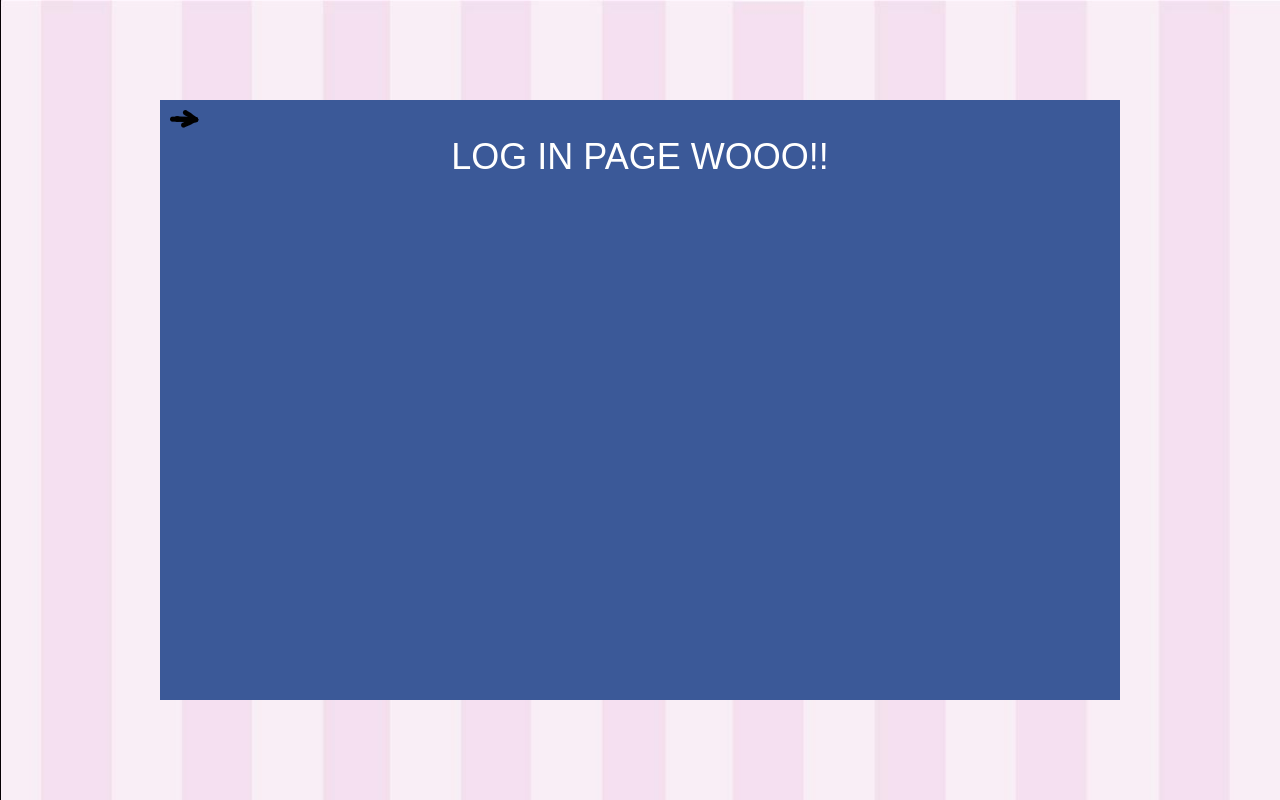
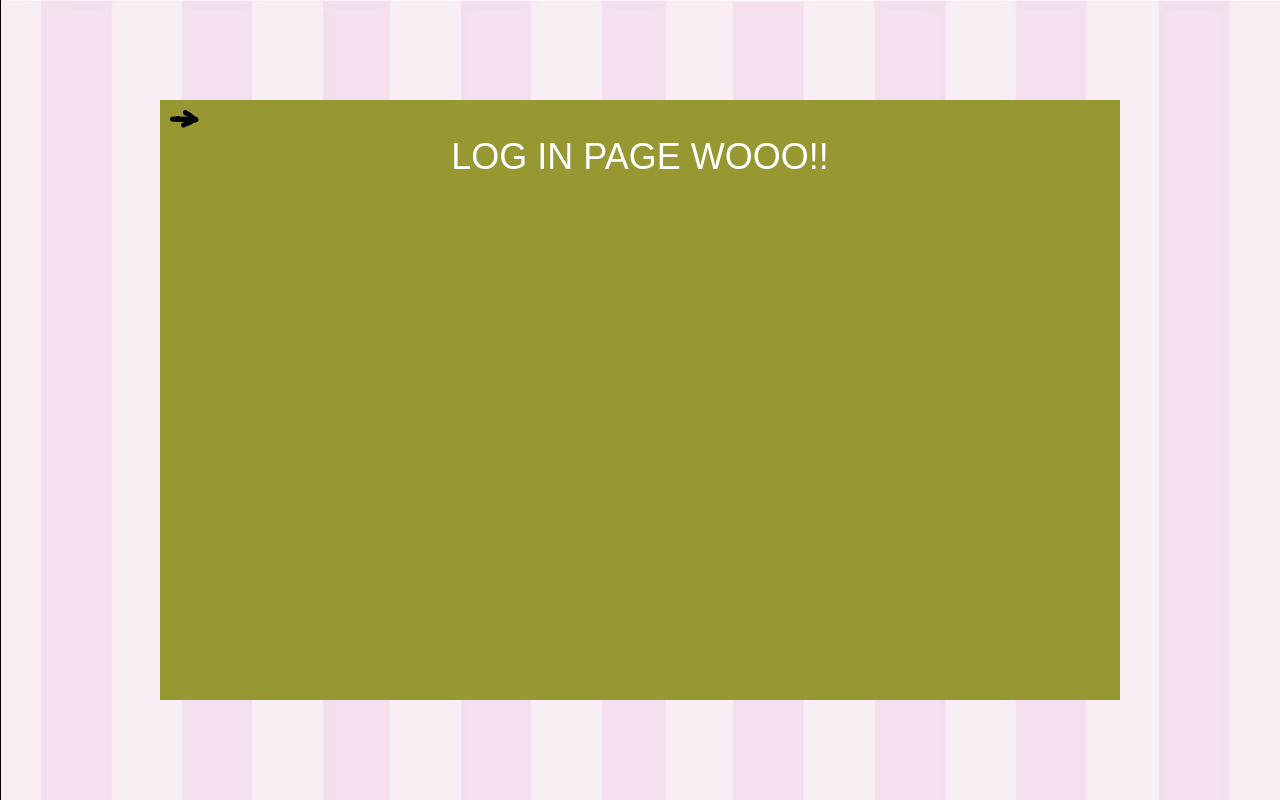
Before and after one commit to perblawiik/the-cake, a React (Create React App) app: page / in a window 1280 px wide. Built offline with nearby package versions, Linux system fonts and the light colour scheme.

Commit message:
Background color
I changed it
Deal with it.

```diff
--- a/src/js/classes/GameWindow.js
+++ b/src/js/classes/GameWindow.js
@@ -23,7 +23,7 @@ class GameWindow extends Component {
 
         const windowStyle = {
 
-            backgroundColor: '#3b5998',
+            backgroundColor: '#989833',
             position: 'absolute',
             margin: 'auto',
             top: '12.5%',
```
Also changed, not shown: package.json (line endings or trailing spaces), 1 other file (tests, documents, lock files or other folders).
